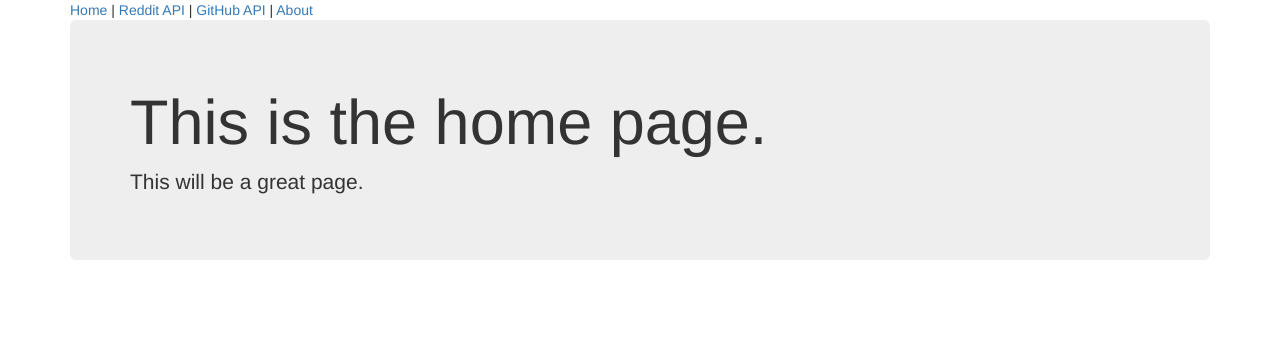
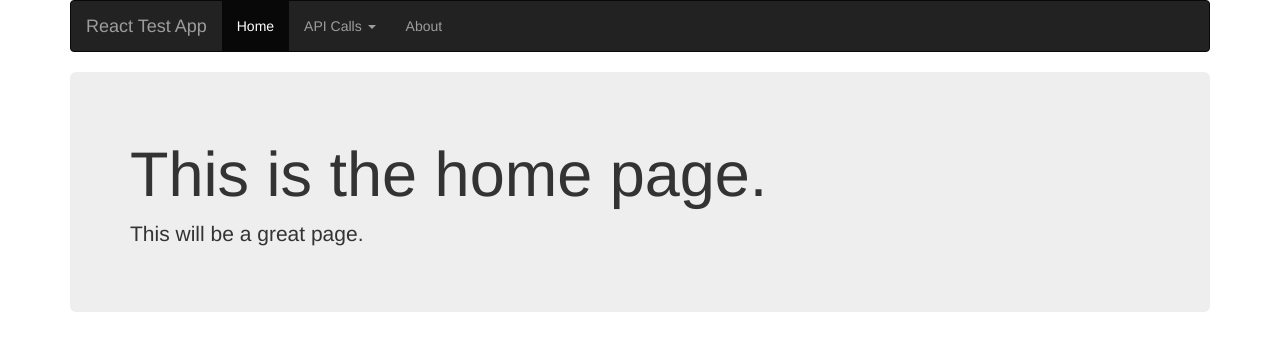
Before and after one commit to degoeym/react-test-app, a React (Create React App) app: page / in a window 1280 px wide. Shown: the top 350 px of the page. Built offline with nearby package versions, Linux system fonts and the light colour scheme; what redux-immutable-state-invariant would draw is missing.

Commit message:
Gussied up the navigation

```diff
--- a/public/index.html
+++ b/public/index.html
@@ -37,4 +37,13 @@
       To create a production bundle, use `npm run build` or `yarn build`.
     -->
   </body>
+  <script
+    src="http://code.jquery.com/jquery-3.2.1.min.js"
+    integrity="sha256-hwg4gsxgFZhOsEEamdOYGBf13FyQuiTwlAQgxVSNgt4="
+    crossorigin="anonymous"></script>
+  <script
+    src="https://maxcdn.bootstrapcdn.com/bootstrap/3.3.7/js/bootstrap.min.js"
+    integrity="sha384-Tc5IQib027qvyjSMfHjOMaLkfuWVxZxUPnCJA7l2mCWNIpG9mGCD8wGNIcPD7Txa"
+    crossorigin="anonymous"></script>
+
 </html>
--- a/src/components/common/header.js
+++ b/src/components/common/header.js
@@ -3,14 +3,33 @@ import {Link} from 'react-router-dom';
 
 const Header = () => {
     return (
-        <nav>
-            <Link to="/">Home</Link>
-            {" | "}
-            <Link to="/reddit">Reddit API</Link>
-            {" | "}
-            <Link to="/github">GitHub API</Link>
-            {" | "}
-            <Link to="/about">About</Link>
+        <nav className="navbar navbar-inverse">
+            <div className="container-fluid">
+                <div className="navbar-header">
+                    <button type="button" className="navbar-toggle collapsed" data-toggle="collapse" data-target="#testapp-navbar" aria-expanded="false">
+                        <span className="sr-only">Toggle navigation</span>
+                        <span className="icon-bar"></span>
+                        <span className="icon-bar"></span>
+                        <span className="icon-bar"></span>
+                    </button>
+                    <a className="navbar-brand" href="#">React Test App</a>
+                </div>
+
+                <div className="collapse navbar-collapse" id="testapp-navbar">
+                    <ul className="nav navbar-nav">
+                        <li className="active"><Link to="/">Home</Link></li>
+                        <li className="dropdown">
+                            <a href="#" className="dropdown-toggle" data-toggle="dropdown"
+                                role="button" aria-haspopup="true" aria-expanded="false">API Calls <span className="caret"></span></a>
+                            <ul className="dropdown-menu">
+                                <li><Link to="/reddit">Reddit API</Link></li>
+                                <li><Link to="/github">GitHub API</Link></li>
+                            </ul>
+                        </li>
+                        <li><Link to="/about">About</Link></li>
+                    </ul>
+                </div>
+            </div>
         </nav>
     );
 };
```
